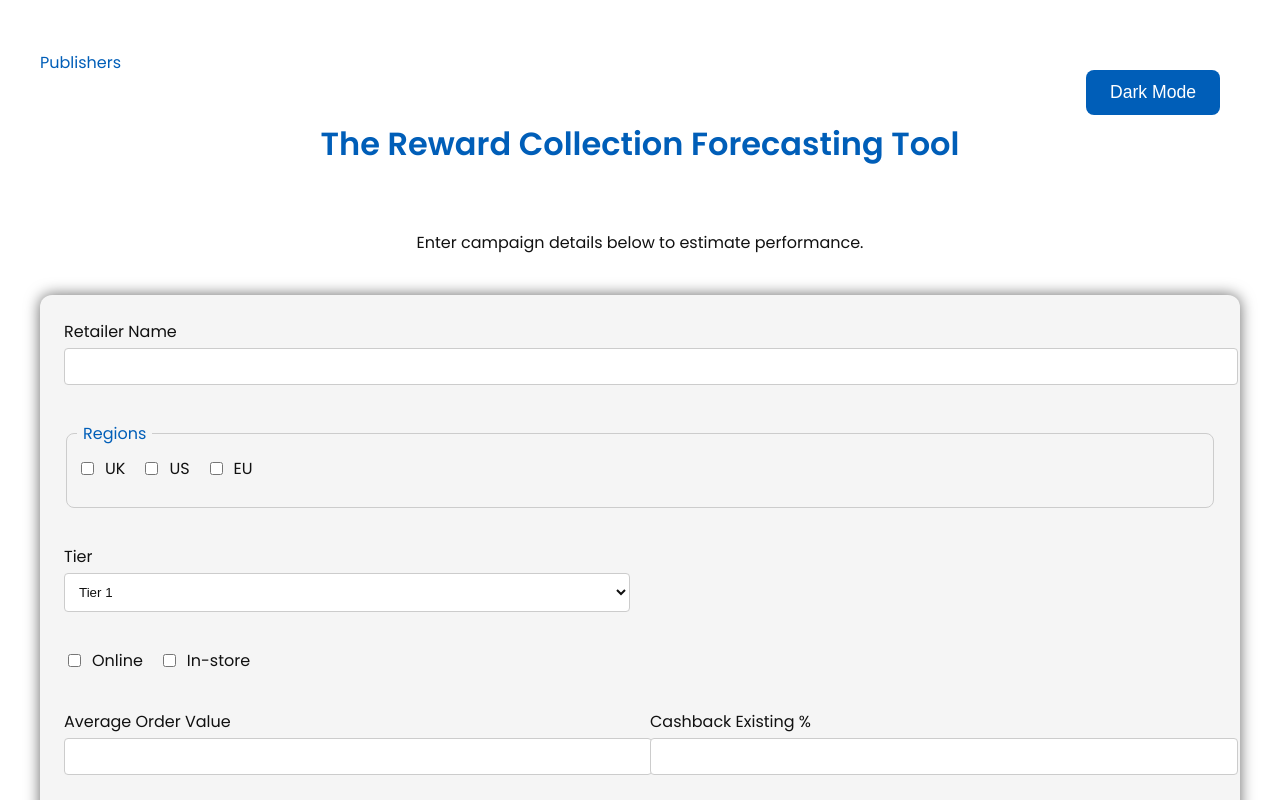
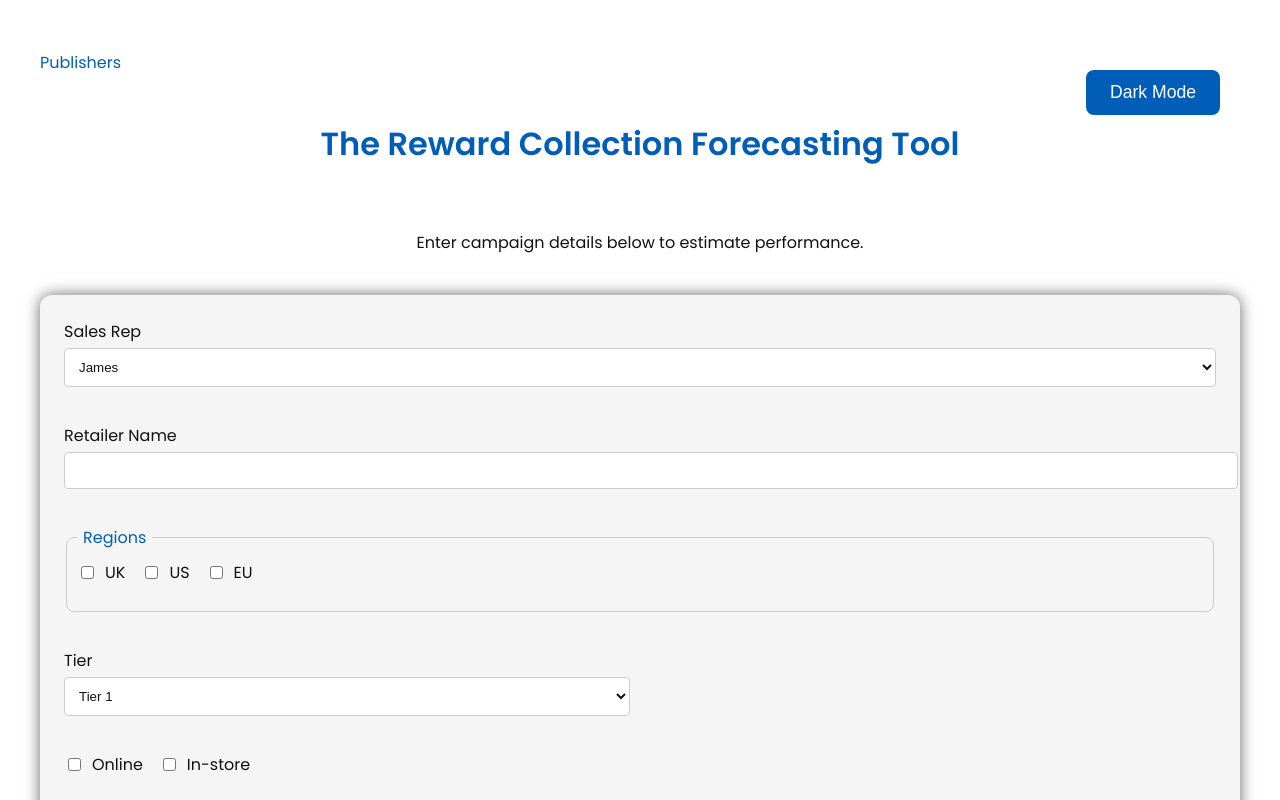
Before and after one commit to TomSumner28/trc-salesgpt-frontend, a Next.js app: page / in a window 1280 px wide. Shown: the top 800 px of the page. Built offline with nearby package versions, Linux system fonts and the light colour scheme.

Commit message:
Add sales rep dropdown and PDF disclaimer

```diff
--- a/pages/index.js
+++ b/pages/index.js
@@ -6,6 +6,7 @@ import html2canvas from 'html2canvas';
 import jsPDF from 'jspdf';
 
 const REGIONS = ['UK', 'US', 'EU'];
+const SALES_REPS = ['james', 'lucy', 'rebecca', 'ryan', 'preena', 'shamas', 'shaun'];
 
 // Conversion rates by tier. Reduced by 50% from the previous values so
 // forecasts are more conservative.
@@ -50,6 +51,7 @@ function formatCurrency(n, code) {
 
 export default function Forecast() {
   const [retailer, setRetailer] = useState('');
+  const [rep, setRep] = useState(SALES_REPS[0]);
   const [regions, setRegions] = useState([]);
   const [tier, setTier] = useState('1');
   const [online, setOnline] = useState(false);
@@ -421,6 +423,16 @@ export default function Forecast() {
         </p>
           <form onSubmit={calculate} className="form">
             <label className="full-width">
+              Sales Rep
+              <select value={rep} onChange={(e) => setRep(e.target.value)}>
+                {SALES_REPS.map((r) => (
+                  <option key={r} value={r}>
+                    {r.charAt(0).toUpperCase() + r.slice(1)}
+                  </option>
+                ))}
+              </select>
+            </label>
+            <label className="full-width">
               Retailer Name
               <input
                 type="text"
@@ -523,8 +535,7 @@ export default function Forecast() {
           <button type="submit" className="full-width">Calculate Forecast</button>
         </form>
         {results && (
-          <div className="results" ref={resultsRef}>
-            <h2>{retailer ? `${retailer} 6-Month Forecast` : '6-Month Forecast'}</h2>
+          <div className="results">
             <div className="view-toggle">
               <select value={view} onChange={(e) => setView(e.target.value)}>
                 <option value="global">High Level Campaign Metrics</option>
@@ -539,6 +550,8 @@ export default function Forecast() {
               </select>
               <button type="button" onClick={downloadPdf}>Download PDF</button>
             </div>
+            <div ref={resultsRef}>
+            <h2>{retailer ? `${retailer} 6-Month Forecast` : '6-Month Forecast'}</h2>
             {view === 'global' && <GlobalView />}
             {view === 'region' && <RegionView />}
             {view === 'offer' && <OfferView />}
@@ -620,6 +633,16 @@ export default function Forecast() {
                 })()}
               </tbody>
             </table>
+            <p className="disclaimer">
+              All forecasts are based on historic sales data and can vary based on a
+              number of variables. These forecasts should not be used as an exact
+              budget but more as a gauge of the success of a campaign with The
+              Reward Collection. We're looking forward to advancing our
+              conversations. Thanks,{' '}
+              {rep.charAt(0).toUpperCase() + rep.slice(1)} ({rep}
+              @thewardcollection.com)
+            </p>
+            </div>
           </div>
         )}
       </main>
--- a/styles/globals.css
+++ b/styles/globals.css
@@ -228,3 +228,9 @@ form.form label.checkbox {
   padding: 8px;
   border: 1px solid var(--border-color);
 }
+
+.disclaimer {
+  margin-top: 20px;
+  font-size: 0.9rem;
+  line-height: 1.4;
+}
```
Also changed, not shown: 1 other file (tests, documents, lock files or other folders).
